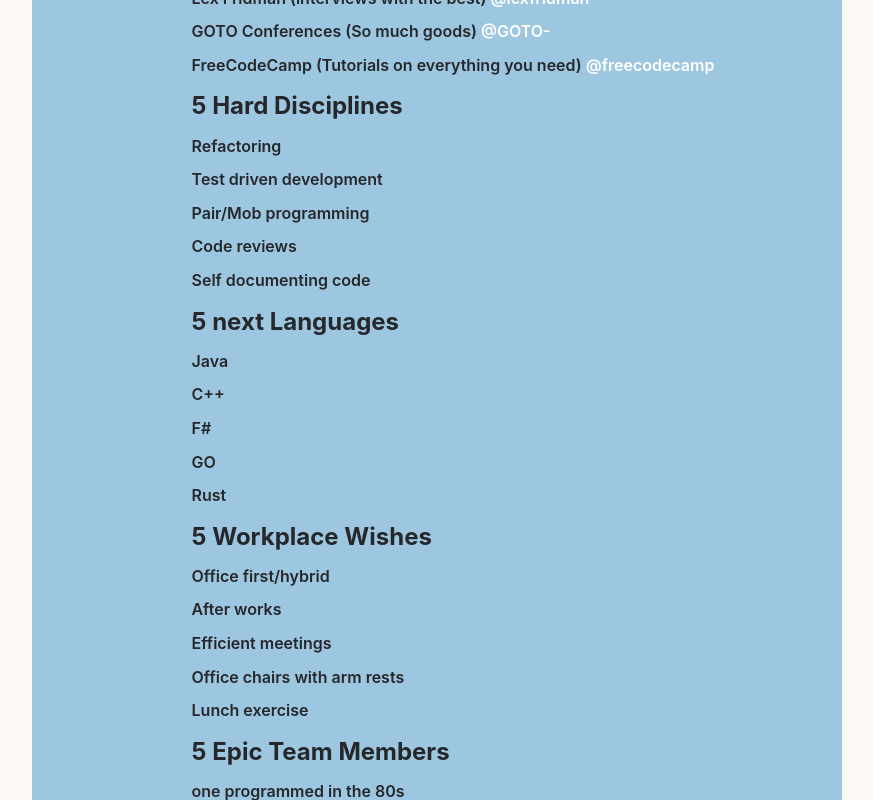
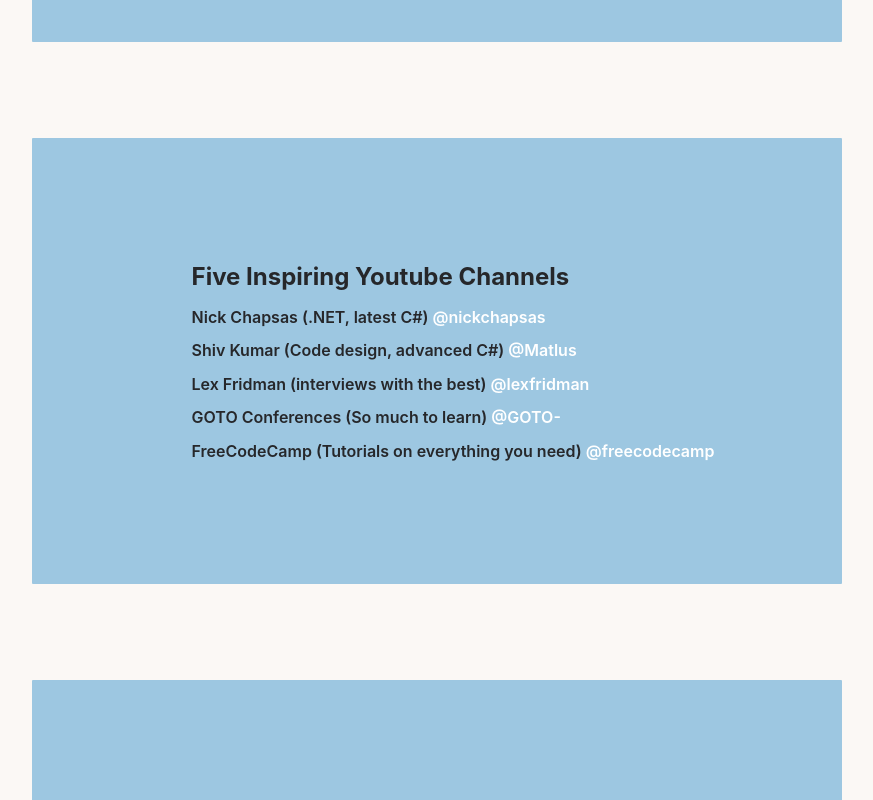
Before and after one commit to RobinAxelsson/personal-jam, a Next.js app: page /school-of-thought in a window 1280 px wide. Shown: the part 540-1340 px from the top of the page, without its empty margins (203-1076 px from the left). Built offline with nearby package versions, Linux system fonts and the light colour scheme.

Commit message:
Split up condense content

```diff
--- a/components/markdown-card.jsx
+++ b/components/markdown-card.jsx
@@ -1,13 +1,14 @@
 import ReactMarkdown from 'react-markdown'
 
 export default function MarkdownCard({markdownContent}) {
-  return (
-    <Card
+  const sections = markdownContent.split('---').filter(x => !isEmptyOrWhiteSpace(x));
+  return sections.map(x => (
+    <Card key={x.slice(0, 20)}
       right={
-        <ReactMarkdown>{markdownContent}</ReactMarkdown>
+        <ReactMarkdown>{x}</ReactMarkdown>
       }
     />
-  );
+  ));
 }
 
 function Card({ left, right, key }) {
@@ -22,3 +23,7 @@ function Card({ left, right, key }) {
     </div>
   );
 }
+
+function isEmptyOrWhiteSpace(str){
+  return str === null || str.match(/^ *$/) !== null;
+}
--- a/resume/shool-of-thought.md
+++ b/resume/shool-of-thought.md
@@ -1,4 +1,4 @@
-### 5 Awsome Books
+### Five favourite Books
 
 - The Pragmatic Programmer, Andrew Hunt & David Thomas
 - Clean Architecture, Robert Martin
@@ -6,15 +6,19 @@
 - Refactoring, Martin Fowler
 - Framework Design Guidelines, Krzysztof Cwalina
 
-### 5 Inspiring Youtube Channels
+---
+
+### Five Inspiring Youtube Channels
 
 - Nick Chapsas (.NET, latest C#) [@nickchapsas](https://www.youtube.com/@nickchapsas)
 - Shiv Kumar (Code design, advanced C#) [@Matlus](https://www.youtube.com/@Matlus)
 - Lex Fridman (interviews with the best) [@lexfridman](https://youtube.com/@lexfridman)
-- GOTO Conferences (So much goods) [@GOTO-](https://www.youtube.com/@GOTO-)
+- GOTO Conferences (So much to learn) [@GOTO-](https://www.youtube.com/@GOTO-)
 - FreeCodeCamp (Tutorials on everything you need) [@freecodecamp](https://www.youtube.com/@freecodecamp)
 
-### 5 Hard Disciplines
+---
+
+### Five Hard Disciplines
 
 - Refactoring
 - Test driven development
@@ -22,15 +26,20 @@
 - Code reviews
 - Self documenting code
 
-### 5 next Languages
+---
 
-- Java
+### Five Languages I Want to Learn
+
 - C++
 - F#
 - GO
 - Rust
+- C
+- Clojure
 
-### 5 Workplace Wishes
+---
+
+### Five Workplace preferences
 
 - Office first/hybrid
 - After works
@@ -38,7 +47,9 @@
 - Office chairs with arm rests
 - Lunch exercise
 
-### 5 Epic Team Members
+---
+
+### Five Epic Team Members
 
 - one programmed in the 80s
 - one is from the other side of the globe
```
Also changed, not shown: pages/index.js (+4 -4 lines), resume/to-recruiters.md (+7 -1 lines), data-access/resume-repository.js (line endings or trailing spaces).
